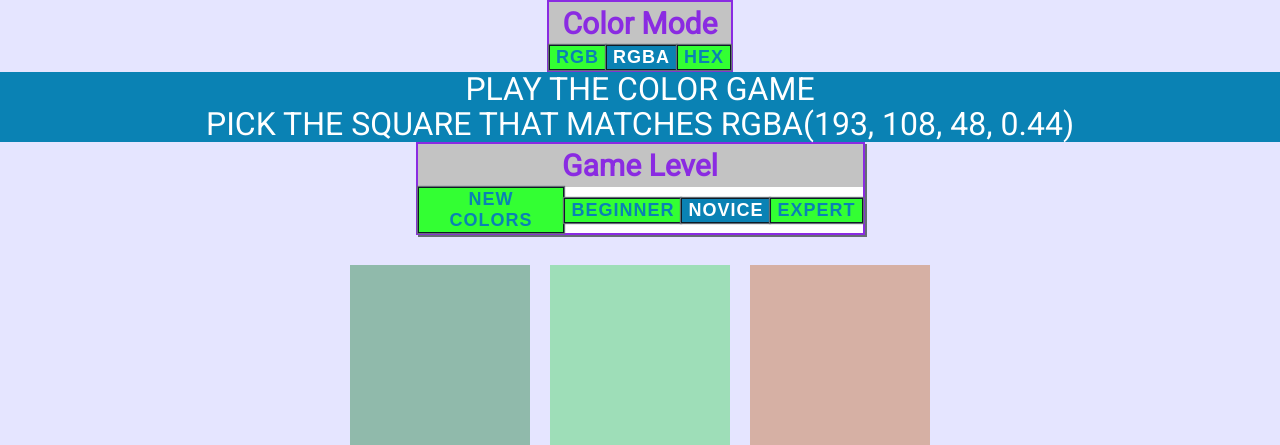
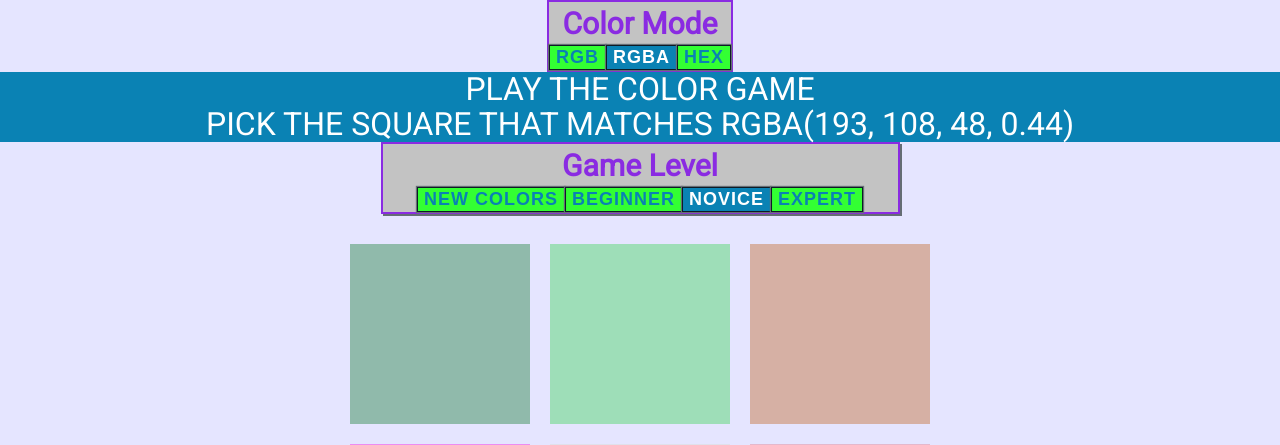
Before and after one commit to GreatDeveloper66/color_game, a PHP site: page / in a window 1280 px wide. Shown: the top 445 px of the page. Run offline with PHP 8.4, Linux system fonts and the light colour scheme; some libraries are stand-ins or nearby versions.

Commit message:
Changed width of game level box

```diff
--- a/css/color_game.css
+++ b/css/color_game.css
@@ -31,7 +31,7 @@ body {
     background: transparent; }
   /* line 49, /Users/adam/Desktop/My_Documents/Coding/Projects/color_game/css/color_game.scss */
   body .gamelevel {
-    width: 445px;
+    width: 515px;
     height: auto;
     margin: auto;
     padding: 2;
--- a/css/color_game.scss
+++ b/css/color_game.scss
@@ -48,7 +48,7 @@ body {
 	}
 	.gamelevel {
 		@extend .columnalignment;
-		@include divsize(445px,auto,auto,2);
+		@include divsize(515px,auto,auto,2);
 		border: 2px solid $blueviolet;
 		box-shadow: 2px 2px $midgrey;
 		background-color: $lightgrey;
```
